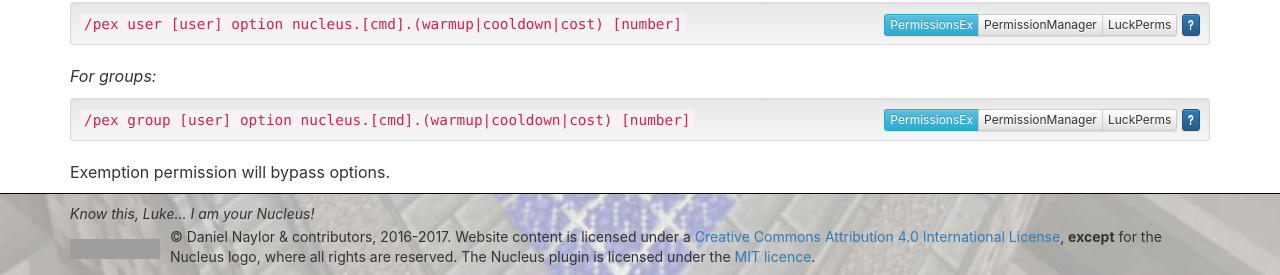
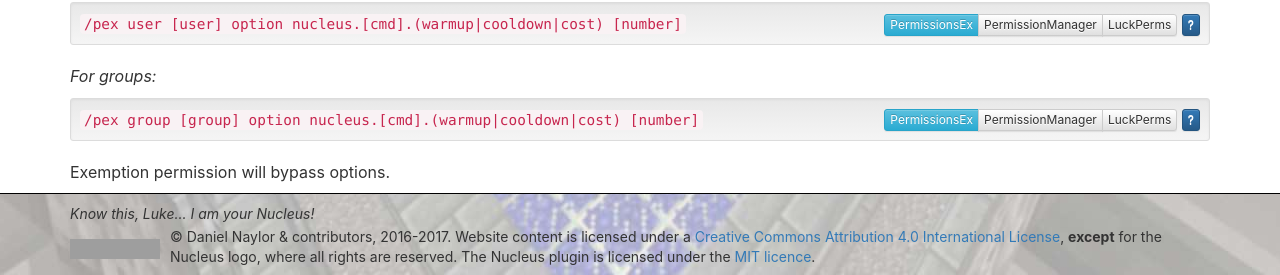
Before and after one commit to NucleusPowered/site-v1, a Jekyll site: the page built from docs/configuration/commands.md, in a window 1280 px wide and 900 px high, scrolled down 1157 px. Shown: the part 617-892 px from the top of the window. Built offline with Jekyll 4.4.1, drawn with Linux system fonts in a browser that asks for light colours; comment, search, counter and statistics services are not loaded; grey boxes are pictures that could not be loaded.

Commit message:
Fix typo

```diff
--- a/docs/configuration/commands.md
+++ b/docs/configuration/commands.md
@@ -90,6 +90,6 @@
 
 <em>For groups:</em>
 
-{% include permissionblock.html cmdtype="groupOption" user="[user]" option="nucleus.[cmd].(warmup|cooldown|cost)" value="[number]" %}
+{% include permissionblock.html cmdtype="groupOption" user="[group]" option="nucleus.[cmd].(warmup|cooldown|cost)" value="[number]" %}
 
 Exemption permission will bypass options.
```
